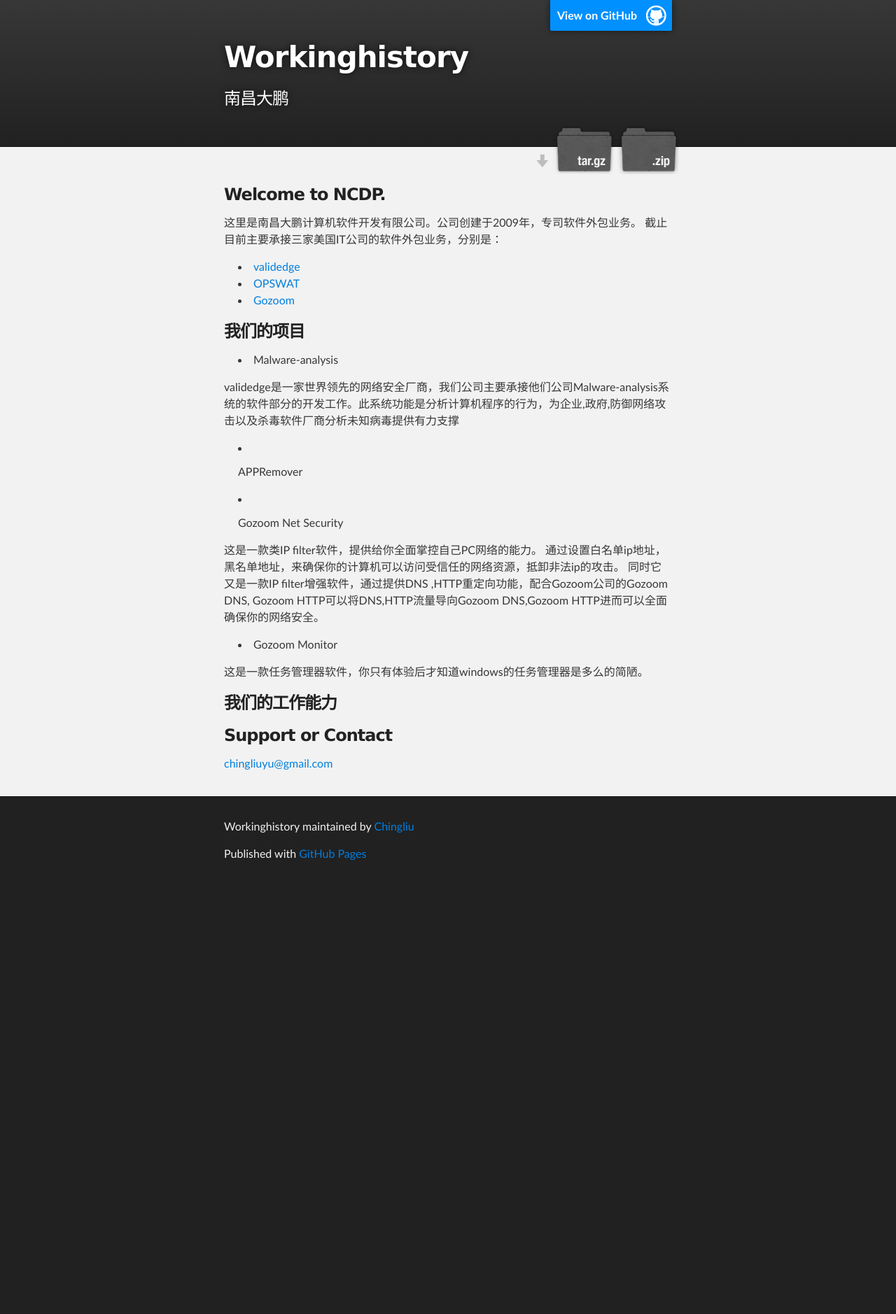
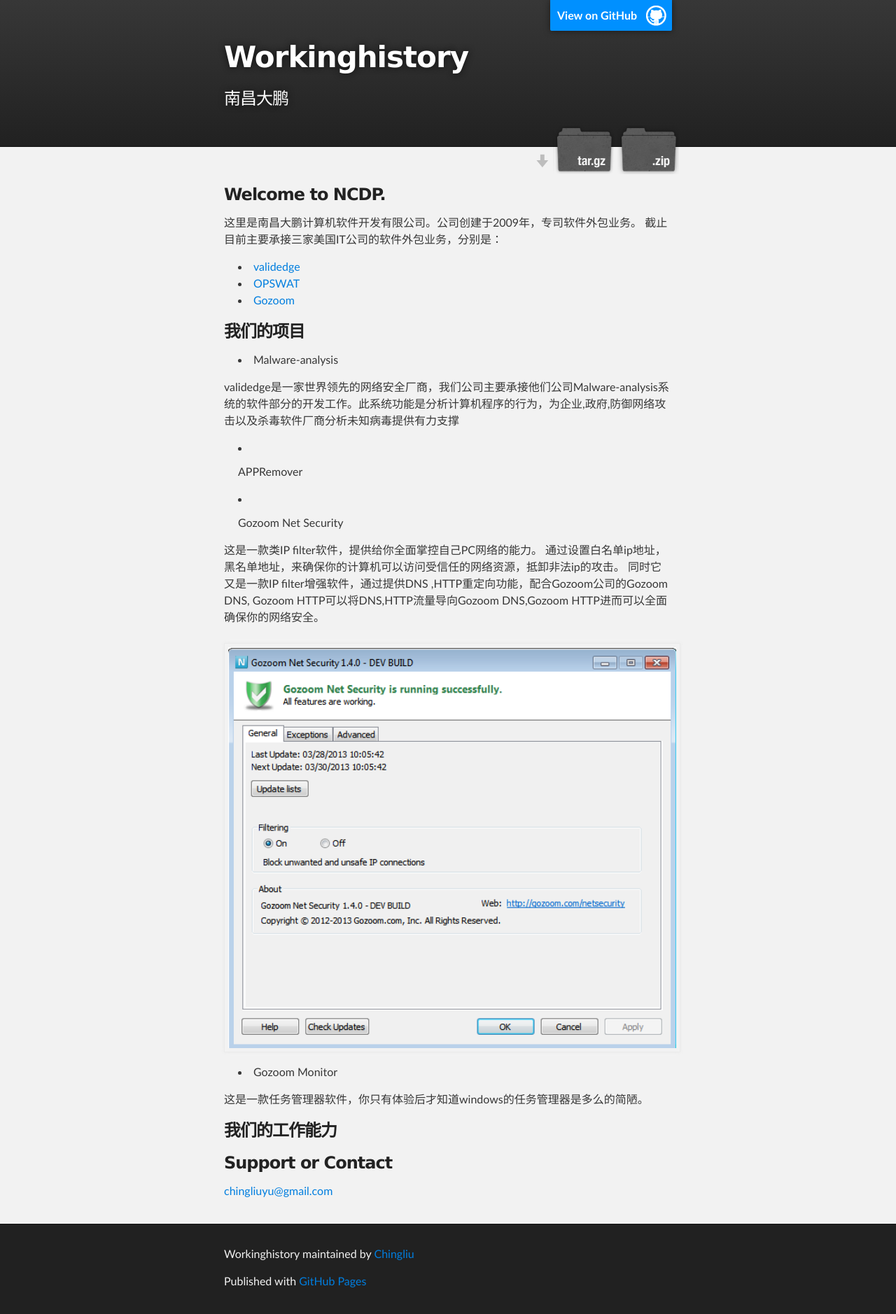
Before and after one commit to Chingliu/WorkingHistory, a Jekyll site: the page index.html, which Jekyll copies as it is, in a window 1280 px wide. Shown: the whole page at 70% size. Built offline with Jekyll 4.4.1, drawn with Linux system fonts in a browser that asks for light colours; before the commit the page ends 1267 px from its top, so only the background shows below that.

Commit message:
add gns image

```diff
--- a/index.html
+++ b/index.html
@@ -51,7 +51,7 @@
 <li><p>Gozoom Net Security</p></li>
 </ul><p>这是一款类IP filter软件，提供给你全面掌控自己PC网络的能力。 通过设置白名单ip地址，黑名单地址，来确保你的计算机可以访问受信任的网络资源，抵卸非法ip的攻击。
 同时它又是一款IP filter增强软件，通过提供DNS ,HTTP重定向功能，配合Gozoom公司的Gozoom DNS, Gozoom HTTP可以将DNS,HTTP流量导向Gozoom DNS,Gozoom HTTP进而可以全面确保你的网络安全。</p>
-
+<img src="images/gns.png">
 <ul>
 <li>Gozoom Monitor</li>
 </ul><p>这是一款任务管理器软件，你只有体验后才知道windows的任务管理器是多么的简陋。</p>
```
Also changed, not shown: images/gns.png (added).
